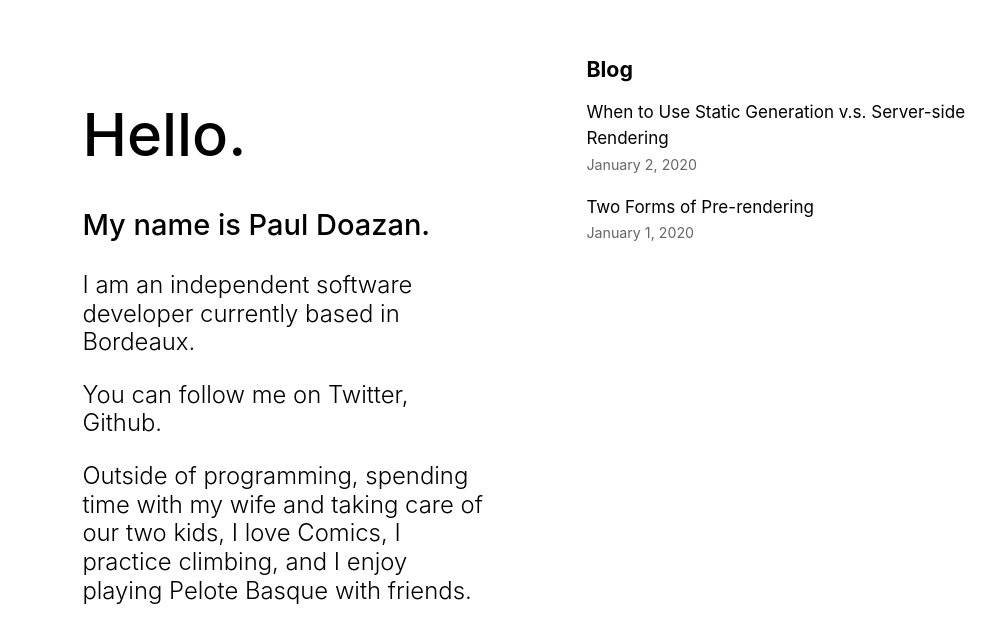
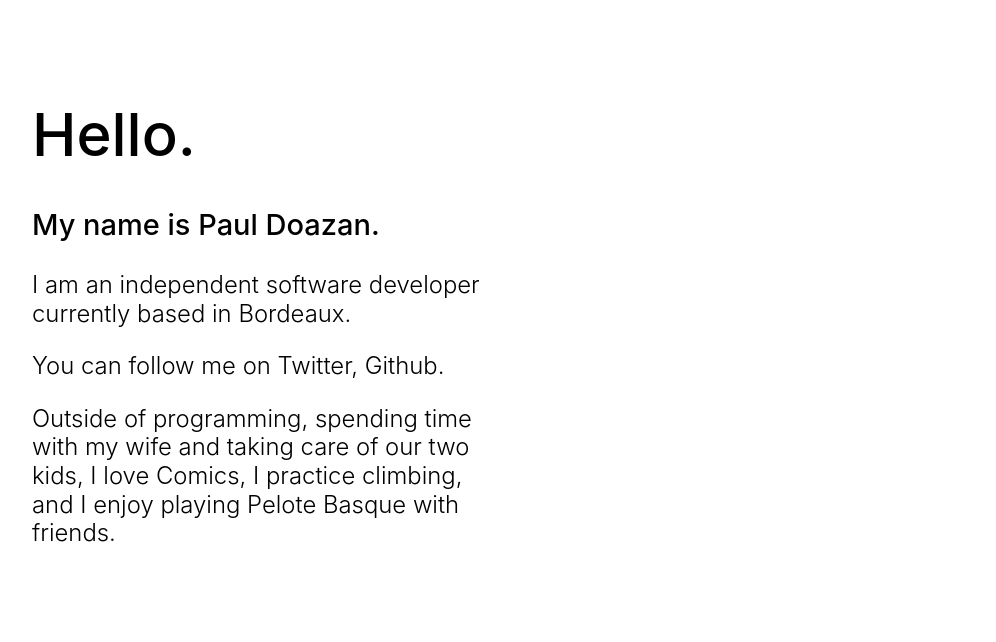
Before and after one commit to PaulDoazan/my-portfolio, a Next.js app: page / in a window 1280 px wide. Shown: the top 642 px of the page, without its empty margins (104-1100 px from the left). Built offline with nearby package versions, Linux system fonts and the light colour scheme.

Commit message:
Add Back Home Button

```diff
--- a/components/layout.module.css
+++ b/components/layout.module.css
@@ -10,4 +10,5 @@
 
 .backToHome {
   margin: 3rem 0 0;
+  text-align: right;
 }
--- a/components/layout.tsx
+++ b/components/layout.tsx
@@ -2,6 +2,8 @@ import Head from 'next/head'
 import styles from './layout.module.css'
 import utilStyles from '../styles/utils.module.css'
 import Link from 'next/link'
+import { getSortedPostsData } from '../lib/posts'
+import { GetStaticProps } from 'next'
 
 const name: string = 'Paul Doazan'
 export const siteTitle: string = 'Paul Doazan'
@@ -16,27 +18,38 @@ export default function Layout({
   return (
     <div className={styles.container}>
       <div className={`${utilStyles.sectionContainer}`}>
-        <section className={`${utilStyles.headingMd} ${utilStyles.widthThird}`}>
+        <section className={`${utilStyles.headingMd} ${utilStyles.width40} ${utilStyles.firstSection}`}>
             <h1 className={utilStyles.heading2Xl}>Hello.</h1>
             <h2 className={utilStyles.headingXl}>My name is Paul Doazan.</h2>
             <p>
               I am an independent software developer currently based in Bordeaux.
             </p>
             <p>
-              You can follow me on Twitter, Github.
+              You can follow me on <Link href={`/posts/first`}>Twitter</Link>, <Link href={`/posts/second`}>Github</Link>.
             </p>
             <p>
               Outside of programming, spending time with my wife and taking care of our two kids, I love Comics,
               I practice climbing, and I enjoy playing Pelote Basque with friends.
             </p>
         </section>
-        <section className={`${utilStyles.widthThird}`}>{children}</section>
+        <section className={`${utilStyles.width30} ${utilStyles.secondSection}`}>
+          {!home && (
+              <div className={styles.backToHome}>
+                <Link href="/">←</Link>
+              </div>
+          )}
+          {children}
+        </section>
       </div>
-      {/* {!home && (
-        <div className={styles.backToHome}>
-          <Link href="/">← Back to home</Link>
-        </div>
-      )} */}
     </div>
   )
 }
+
+// export const getStaticProps: GetStaticProps = async () => {
+//   const allPostsData = getSortedPostsData()
+//   return {
+//     props: {
+//       allPostsData
+//     }
+//   }
+// }
--- a/pages/index.tsx
+++ b/pages/index.tsx
@@ -20,7 +20,7 @@ export default function Home({
       <Head>
         <title>{siteTitle}</title>
       </Head>
-      <div className={utilStyles.mainContainer}>
+      {/* <div className={utilStyles.mainContainer}>
         <section className={`${utilStyles.headingMd} ${utilStyles.padding1px}`}>
           <h2 className={utilStyles.headingLg}>Blog</h2>
           <ul className={utilStyles.list}>
@@ -35,7 +35,7 @@ export default function Home({
             ))}
           </ul>
         </section>
-      </div>
+      </div> */}
     </Layout>
   )
 }
--- /dev/null
+++ b/posts/second.md
@@ -0,0 +1,15 @@
+---
+title: 'When to Use Static Generation v.s. Server-side Rendering'
+date: '2020-01-02'
+---
+
+We recommend using **Static Generation** (with and without data) whenever possible because your page can be built once and served by CDN, which makes it much faster than having a server render the page on every request.
+
+You can use Static Generation for many types of pages, including:
+
+- Marketing pages
+- Blog posts
+- E-commerce product listings
+- Help and documentation
+
+You should ask yourself: "Can I pre-render this page **ahead** of a user's request?" If the answer is yes, then you should choose Static Generation.
--- a/posts/ssg-ssr.md
+++ /dev/null
@@ -1,19 +0,0 @@
----
-title: 'When to Use Static Generation v.s. Server-side Rendering'
-date: '2020-01-02'
----
-
-We recommend using **Static Generation** (with and without data) whenever possible because your page can be built once and served by CDN, which makes it much faster than having a server render the page on every request.
-
-You can use Static Generation for many types of pages, including:
-
-- Marketing pages
-- Blog posts
-- E-commerce product listings
-- Help and documentation
-
-You should ask yourself: "Can I pre-render this page **ahead** of a user's request?" If the answer is yes, then you should choose Static Generation.
-
-On the other hand, Static Generation is **not** a good idea if you cannot pre-render a page ahead of a user's request. Maybe your page shows frequently updated data, and the page content changes on every request.
-
-In that case, you can use **Server-Side Rendering**. It will be slower, but the pre-rendered page will always be up-to-date. Or you can skip pre-rendering and use client-side JavaScript to populate data.
--- a/styles/utils.module.css
+++ b/styles/utils.module.css
@@ -1,10 +1,25 @@
 .sectionContainer {
-  display: flex;
-  justify-content: space-around;
+  width: 100%;
+  /* display: flex;
+  justify-content: space-around;  */
 }
 
-.widthThird {
-  max-width: 40%;
+.firstSection {
+  position: absolute;
+}
+
+.secondSection {
+  width: 100%;
+  position: absolute;
+  margin-left: 48%;
+}
+
+.width40 {
+  max-width: 35%;
+}
+
+.width30 {
+  max-width: 30%;
 }
 
 .heading2Xl {
```
Also changed, not shown: posts/first.md (renamed from posts/pre-rendering.md), 1 other file (tests, documents, lock files or other folders).
